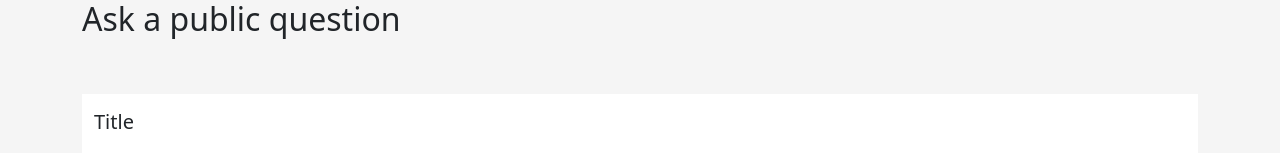
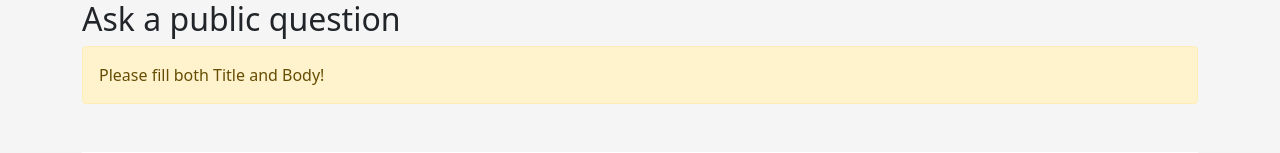
Before and after one commit to Ruturajnawale10/stack-overflow, a React (Create React App) app in the folder frontend/: page /questions/ask in a window 1280 px wide. Both pictures are taken after typing "Sample", "Sample" into the empty fields and a click on the button "Post your question". Shown: the top 153 px of the page. Built offline with nearby package versions, Linux system fonts and the light colour scheme; no server answers.

Commit message:
added alert for no user input in questionposting

```diff
--- a/frontend/src/components/QuestionPosting/QuestionPosting.js
+++ b/frontend/src/components/QuestionPosting/QuestionPosting.js
@@ -1,5 +1,5 @@
 import React, { useState, useEffect } from "react";
-import {Button, Container, Row, Col, Form, Card} from "react-bootstrap";
+import {Alert, Button, Container, Row, Col, Form, Card} from "react-bootstrap";
 import {useNavigate } from "react-router-dom";
 import MDEditor from "@uiw/react-md-editor";
 
@@ -12,6 +12,7 @@ const QuestionPosting = () => {
     const [title, setTitle] = useState("");
     const [body, setBody] = useState("");
     const [tags, setTags] = useState([]);
+    const [warning, setWarning] = useState(false);
 
     const [userID, setUserID] = useState(null);
 
@@ -21,7 +22,6 @@ const QuestionPosting = () => {
 
     const submitHandler = (e) => {
         e.preventDefault();
-
         const question = {
             userID: userID,
             title: title,
@@ -29,6 +29,10 @@ const QuestionPosting = () => {
             tags: tags
         };
 
+        if(title === '' || body === ''){
+            setWarning(true);
+        }else{
+            setWarning(false);
             axios.post("/question/post_question",
                 question
             ).then((response) => {
@@ -39,12 +43,20 @@ const QuestionPosting = () => {
             })
         }
 
+    }
+
     return(
         <div style={{backgroundColor: "whitesmoke"}}>
+
             <Container >
                 <Row>
                     <h2>Ask a public question</h2>
                 </Row>
+                {warning &&
+                <Alert variant="warning">
+                    Please fill both Title and Body!
+                </Alert>
+                }
                 <Form onSubmit={submitHandler}>
                     <Container style={{backgroundColor: "white"}} className="mt-5 mb-5 pt-3 pb-4">
 
```
Lines whose indentation alone changed are shown as unchanged.
